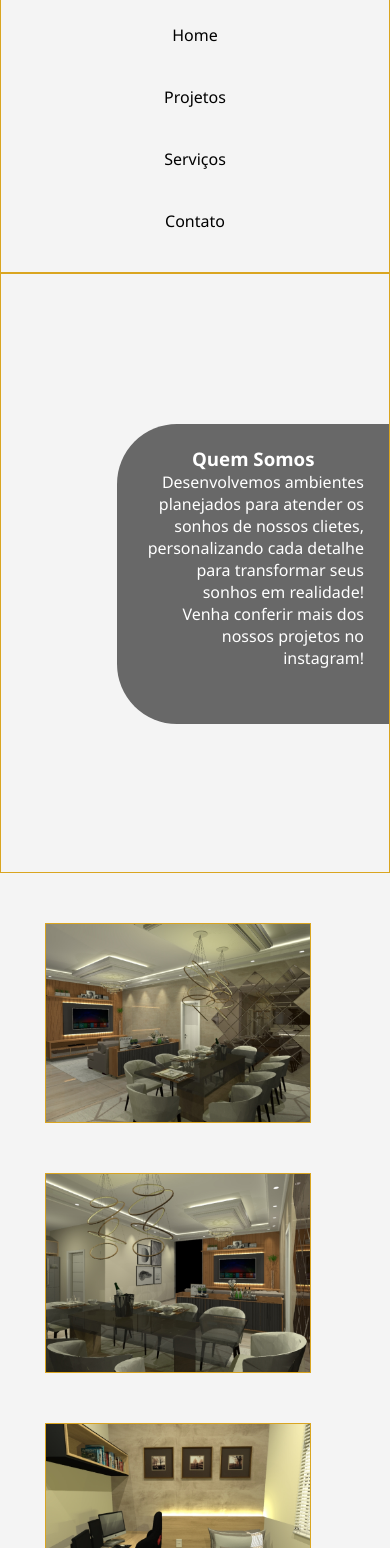
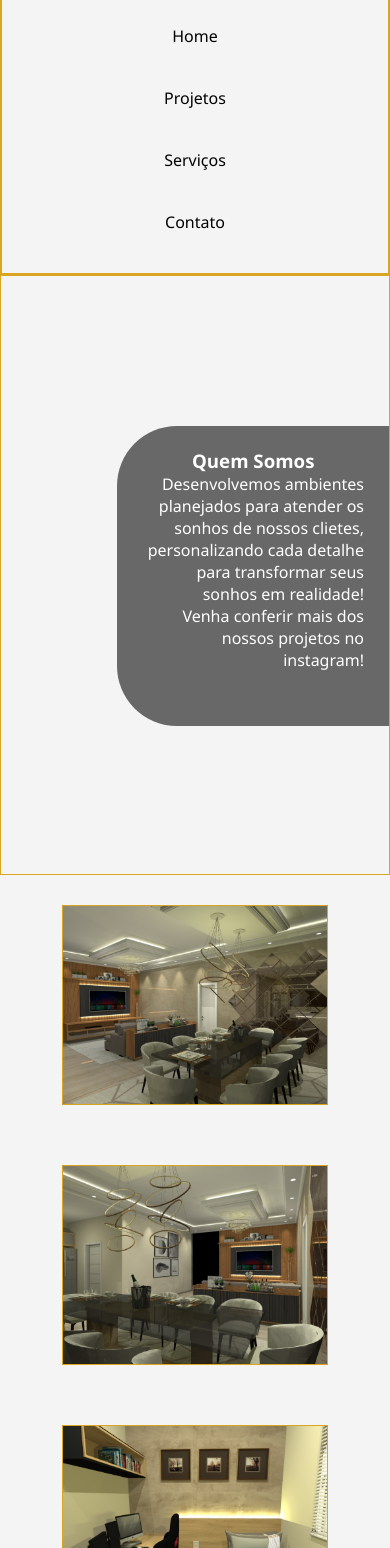
Before and after one commit to Renato-Dantas/EfficientMoveis, a plain HTML site: page index.html in a window 390 px wide. Shown: the part 137-1685 px from the top of the page. Drawn offline with Linux system fonts and the light colour scheme.

Commit message:
alinhando miniaturas

```diff
--- a/index.html
+++ b/index.html
@@ -13,7 +13,7 @@
     <header>
         <nav id = 'navigation'>
             <img id = 'logo' src="./images/logo.jpeg" >
-            <ul>
+            <ul id = 'list'>
                 <a href="#aboutUs"><li class = 'menu'>Home</li></a>
                 <a href="#photos"><li class = 'menu'>Projetos</li></a>
                 <a href="#services"><li class = 'menu'>Serviços</li></a>
--- a/styles/gallery.css
+++ b/styles/gallery.css
@@ -21,18 +21,18 @@
 }
 
 .modal_content{
-    position: relative;
     display: flex;
     justify-content: center;
     align-items: center;
     height: 100vh;
+    margin-top: -50px;
 }
 
 #bt_close{
     color: white;
     background-color: #000;
     position: absolute;
-    top:55px;
+    top:150px;
     right: 250px;
     padding: 5px 10px;
     font-size: 25px;
@@ -47,9 +47,12 @@
 }
 
 .card_img{
+    display: flex;
+    align-items: center;
+    justify-content: center;
     width: 200px;
     height: 200px;
-    margin: 50px 100px 0 0;
+    margin:30px 50px;
 }
 
 .small{
--- a/styles/style.css
+++ b/styles/style.css
@@ -207,10 +207,15 @@ a:visited{
 
     header{
         height: auto;
+        border: 1px solid goldenrod;
     }
 
     #navigation{
         height: auto;
+    }
+
+    #list{
+        border: 1px solid goldenrod;
     }
 
     .menu{
```
